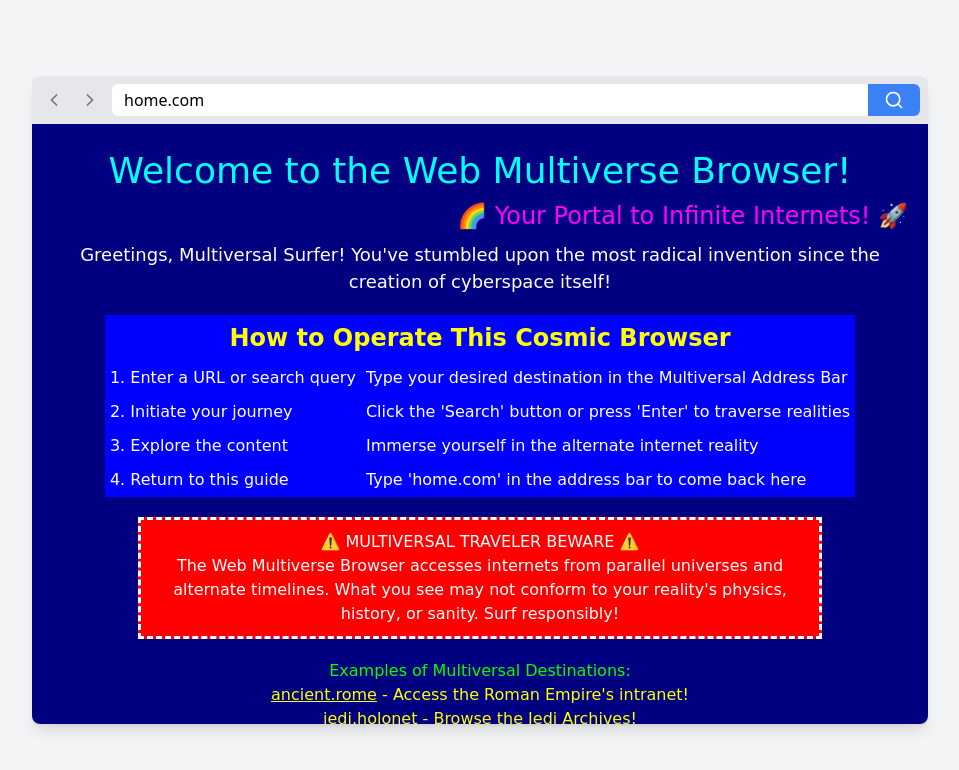
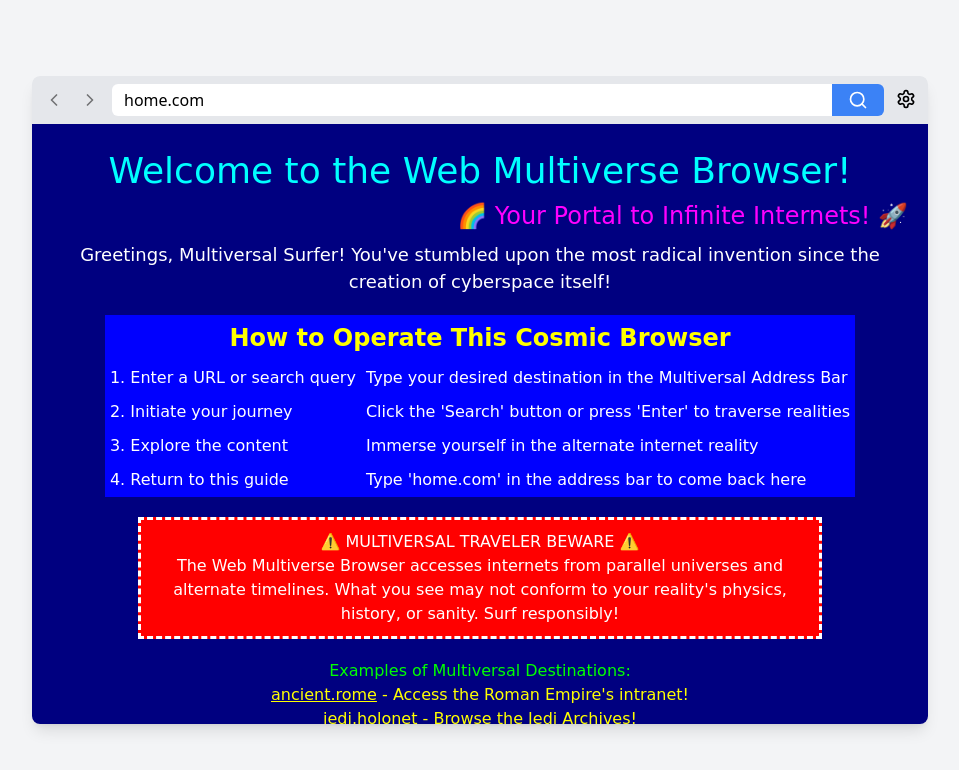
Before and after one commit to vpukhanov/web-multiverse, a Next.js app: page / in a window 1280 px wide. Shown: the top 770 px of the page, without its empty margins (160-1119 px from the left). Built offline with nearby package versions, Linux system fonts and the light colour scheme.

Commit message:
feat: configure universe description

```diff
--- a/components/browser/browser.tsx
+++ b/components/browser/browser.tsx
@@ -12,7 +12,8 @@ import {
 
 import Spinner from "../spinner";
 import styles from "./browser.module.css";
-import { manualContent } from "./manual";
+import { defaultUniverse, manualContent } from "./hardcoded";
+import Settings from "./settings";
 
 interface HistoryEntry {
   url: string;
@@ -27,6 +28,7 @@ export default function Browser() {
   ]);
   const [currentHistoryIndex, setCurrentHistoryIndex] = useState(0);
   const [isLoading, setIsLoading] = useState(false);
+  const [universe, setUniverse] = useState(defaultUniverse);
 
   const handleUrlChange = useCallback((e: ChangeEvent<HTMLInputElement>) => {
     setUrl(e.target.value);
@@ -42,7 +44,7 @@ export default function Browser() {
       if (newUrl === "home.com") {
         newContent = manualContent;
       } else {
-        newContent = await imagineWebsite(newUrl);
+        newContent = await imagineWebsite(newUrl, universe);
       }
 
       setContent(newContent);
@@ -55,7 +57,7 @@ export default function Browser() {
 
       setIsLoading(false);
     },
-    [currentHistoryIndex, history],
+    [currentHistoryIndex, history, universe],
   );
 
   const handleSubmit = useCallback(
@@ -152,6 +154,13 @@ export default function Browser() {
             <Search size={20} />
           </button>
         </form>
+        <div className="ml-2">
+          <Settings
+            universe={universe}
+            onUniverseChange={setUniverse}
+            disabled={isLoading}
+          />
+        </div>
       </div>
 
       {/* Browser Content */}
@@ -190,10 +199,10 @@ const BrowserContent = memo(function BrowserContent({
   );
 });
 
-async function imagineWebsite(url: string) {
+async function imagineWebsite(url: string, universe: string) {
   const res = await fetch("/api/navigate", {
     method: "POST",
-    body: JSON.stringify({ url }),
+    body: JSON.stringify({ url, universe }),
   });
   const { html } = await res.json();
   return html;
--- a/components/browser/manual.ts
+++ b/components/browser/hardcoded.ts
@@ -50,4 +50,13 @@ export const manualContent = `
     Best experienced with Multiversal Navigator 5.0 or Interdimensional Explorer 6.0 at 1024x768 resolution across all realities.
   </p>
 </div>
-`;
+`.trim();
+
+export const defaultUniverse = `
+Imagine an alternate 1996 where every website is someone's passionate hobby:
+- Restaurant sites list daily specials in Comic Sans with chef's diary
+- Conspiracy sites use red Courier New with "TOP SECRET" watermarks
+- University sites have animated construction signs under every page
+- All links feel hand-curated - no generic "Click here"
+- Colorful backgrounds that make sense for the content and the universe
+`.trim();
--- /dev/null
+++ b/components/browser/settings.tsx
@@ -0,0 +1,58 @@
+"use client";
+
+import { SettingsIcon } from "lucide-react";
+import { useState, useRef, useEffect } from "react";
+
+interface SettingsProps {
+  universe: string;
+  onUniverseChange: (universe: string) => void;
+  disabled?: boolean;
+}
+
+export default function Settings({
+  universe,
+  onUniverseChange,
+  disabled,
+}: SettingsProps) {
+  const [isOpen, setIsOpen] = useState(false);
+  const dropdownRef = useRef<HTMLDivElement>(null);
+
+  useEffect(() => {
+    function handleClickOutside(event: MouseEvent) {
+      if (
+        dropdownRef.current &&
+        !dropdownRef.current.contains(event.target as Node)
+      ) {
+        setIsOpen(false);
+      }
+    }
+
+    document.addEventListener("mousedown", handleClickOutside);
+    return () => document.removeEventListener("mousedown", handleClickOutside);
+  }, []);
+
+  return (
+    <div className="relative" ref={dropdownRef}>
+      <button
+        onClick={() => setIsOpen(!isOpen)}
+        className="rounded p-1 hover:bg-gray-300 disabled:opacity-50"
+        aria-label="Toggle settings"
+        disabled={disabled}
+      >
+        <SettingsIcon size={20} />
+      </button>
+
+      {isOpen && (
+        <div className="absolute right-0 z-10 mt-2 w-80 rounded-lg bg-white p-4 shadow-xl">
+          <h3 className="mb-2 font-semibold">Universe Description</h3>
+          <textarea
+            value={universe}
+            onChange={(e) => onUniverseChange(e.target.value)}
+            placeholder="Describe the universe context for the LLM..."
+            className="h-32 w-full rounded-md border p-2 text-sm focus:outline-none focus:ring-2 focus:ring-blue-500"
+          />
+        </div>
+      )}
+    </div>
+  );
+}
```
Also changed, not shown: app/api/navigate/route.ts (+10 -11 lines).
